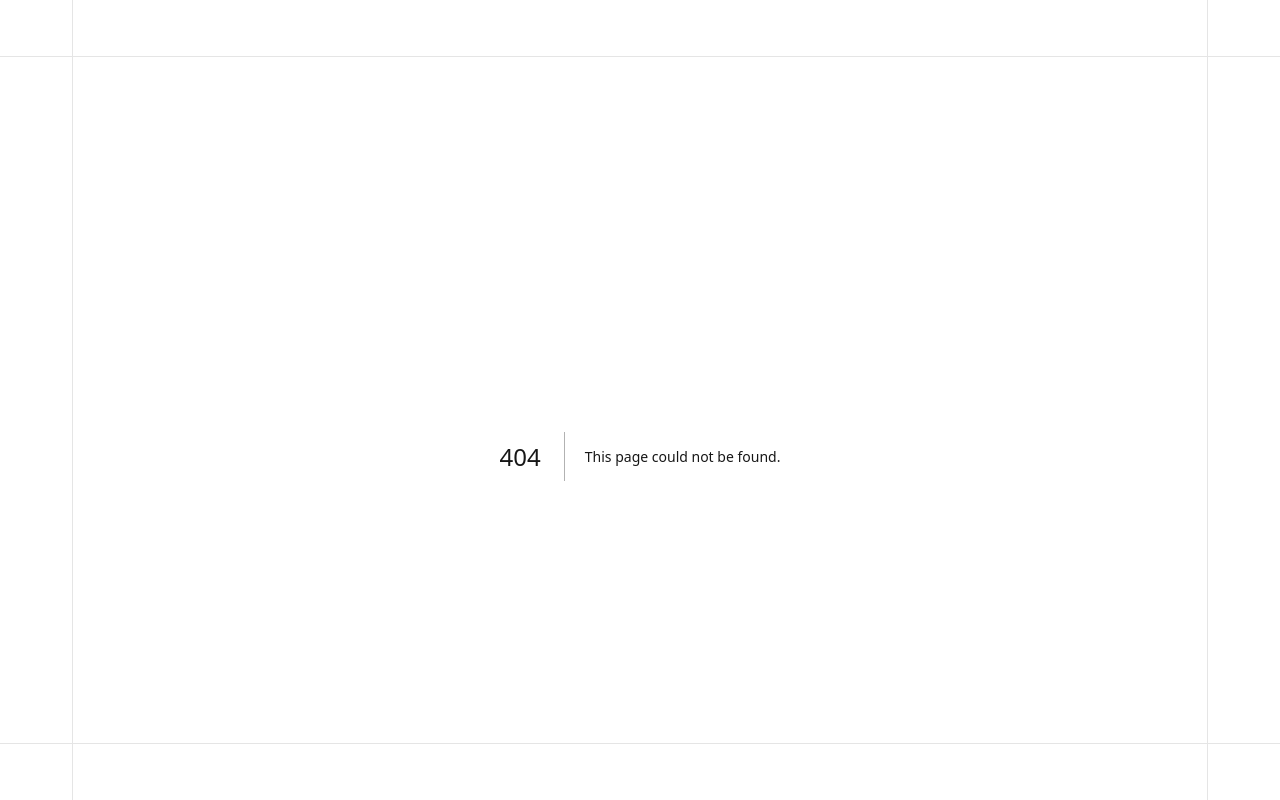
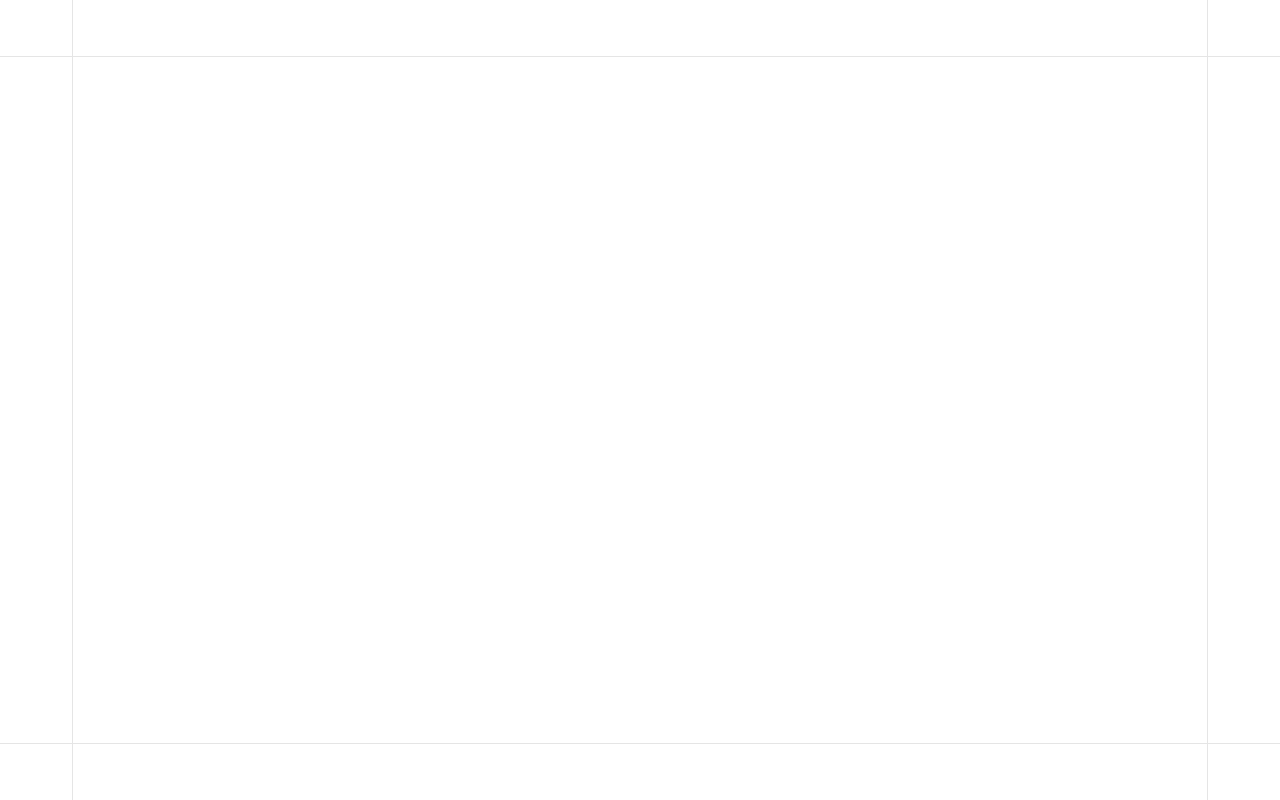
Before and after one commit to tomasbirbe/portfolio-2026, a Next.js app: page /css-masking in a window 1280 px wide. Before the commit this address had no page. Built offline with nearby package versions, Linux system fonts and the light colour scheme.

Commit message:
feat: add Page component with initial structure; implement reveal animations for text and background elements

```diff
--- /dev/null
+++ b/app/css-masking/page.tsx
@@ -0,0 +1,3 @@
+export default function Page() {
+
+}
--- a/app/globals.css
+++ b/app/globals.css
@@ -9,6 +9,13 @@
   --project-gap-top: --spacing(35);
   --project-height: calc(100dvh - var(--frame-height) - (var(--projects-section-height) + var(--project-gap-top)));
 
+
+  --ease-out: cubic-bezier(0.23, 1, 0.32, 1);
+  /* strong ease-out for UI */
+  --ease-in-out: cubic-bezier(0.77, 0, 0.175, 1);
+  /* strong ease-in-out for on-screen movement */
+  --ease-drawer: cubic-bezier(0.32, 0.72, 0, 1);
+  /* iOS-like drawer curve (Ionic) */
 
   --color-background: var(--background);
   --color-foreground: var(--foreground);
@@ -38,6 +45,20 @@
     --drawing: var(--color-neutral-800);
     --dots: var(--color-neutral-800);
     --grid: var(--color-neutral-800);
+  }
+}
+
+@utility reveal {
+  opacity: 1;
+  filter: none;
+  transition: opacity, filter;
+  transition-duration: 500ms;
+  transition-timing-function: var(--ease-out);
+  transition-delay: calc(attr(data-order type(<number>), (sibling-index() - 1)) * 700ms);
+
+  @starting-style {
+    opacity: 0;
+    filter: blur(0.05em);
   }
 }
 
--- a/app/page.tsx
+++ b/app/page.tsx
@@ -1,80 +1,48 @@
 import bgParams from "./background.json";
 import React from "react";
-import { cn } from "cn";
 import { BackgroundElement } from "./_components/background-element";
 import { AboutMe } from "./_components/about-me";
 import { Projects } from "./_components/projects";
 import { Contact } from "./_components/contact";
-
-function CoordinatedFadeIn({
-  children,
-  baseDelayInMS = 500,
-  order,
-  isPositioned = false,
-}: {
-  children: React.ReactNode;
-  order: number;
-  baseDelayInMS?: number;
-  isPositioned?: boolean;
-}) {
-  return (
-    <div
-      style={{ transitionDelay: `${baseDelayInMS * order}ms` }}
-      className={cn(
-        "starting:opacity-0 starting:blur-[0.2em] opacity-100 transition-[opacity,filter] duration-700 ease-out",
-        isPositioned && "absolute inset-0 pointer-events-none",
-      )}
-    >
-      {children}
-    </div>
-  );
-}
 
 export default function Page() {
   return (
     <>
       <div className="h-full grid place-items-center bg-[radial-gradient(var(--color-dots)_1px,transparent_1px)] bg-size-[16px_16px] border-b border-drawing relative overflow-hidden">
         <div className="flex flex-col gap-5">
-          {/* <div className="starting:bg-transparent bg-background px-6 py-4 absolute starting:opacity-0 opacity-100 transition-[opacity,background] duration-1000"> */}
-          <CoordinatedFadeIn order={1}>
-          <p className="[text-box:trim-both_cap_alphabetic]">Hello, I&apos;m</p>
-          </CoordinatedFadeIn>
-          <CoordinatedFadeIn order={2}>
-            <p className="text-8xl [text-box:trim-both_cap_alphabetic] font-sans-display text-center text-foreground-display">
+          <p className="[text-box:trim-both_cap_alphabetic] reveal">Hello, I&apos;m</p>
+            <p className="text-8xl reveal [text-box:trim-both_cap_alphabetic] font-sans-display text-center text-foreground-display">
               Tomas Birbe
             </p>
-          </CoordinatedFadeIn>
-          <CoordinatedFadeIn order={3}>
-            <p className="text-4xl [text-box:trim-both_cap_alphabetic] font-sans-display text-foreground-muted">
+            <p className="text-4xl [text-box:trim-both_cap_alphabetic] reveal font-sans-display text-foreground-muted">
               Frontend Developer
             </p>
-          </CoordinatedFadeIn>
         </div>
-        <CoordinatedFadeIn order={4} isPositioned={true}>
+        <div className="absolute reveal" data-order={3}>
           <BackgroundElement {...bgParams.chat} />
           <BackgroundElement {...bgParams.toggleAndPopover} />
           <BackgroundElement {...bgParams.card} />
           <BackgroundElement {...bgParams.alert} />
-        </CoordinatedFadeIn>
-        <CoordinatedFadeIn order={5} isPositioned={true}>
+        </div>
+        <div className="absolute inset-0 pointer-events-none reveal" data-order={4}>
           <BackgroundElement {...bgParams.chips} />
           <BackgroundElement {...bgParams.calendar} />
           <BackgroundElement {...bgParams.contextMenu} />
           <BackgroundElement {...bgParams.buttons} />
           <BackgroundElement {...bgParams.radioButtons} />
-        </CoordinatedFadeIn>
-        <CoordinatedFadeIn order={6} isPositioned={true}>
+        </div>
+        <div className="absolute inset-0 pointer-events-none reveal" data-order={5}>
           <BackgroundElement {...bgParams.paginateButtons} />
           <BackgroundElement {...bgParams.chart} />
           <BackgroundElement {...bgParams.skeleton} />
           <BackgroundElement {...bgParams.landing} />
-        </CoordinatedFadeIn>
-        <CoordinatedFadeIn order={7} isPositioned={true}>
+        </div>
+        <div className="absolute inset-0 pointer-events-none reveal" data-order={6}>
           <BackgroundElement {...bgParams.font} />
           <BackgroundElement {...bgParams.icons} />
           <BackgroundElement {...bgParams.select} />
           <BackgroundElement {...bgParams.breadcrumbs} />
-        </CoordinatedFadeIn>
+        </div>
       </div>
       <div className="h-full border-b border-drawing">
         <AboutMe />
```
